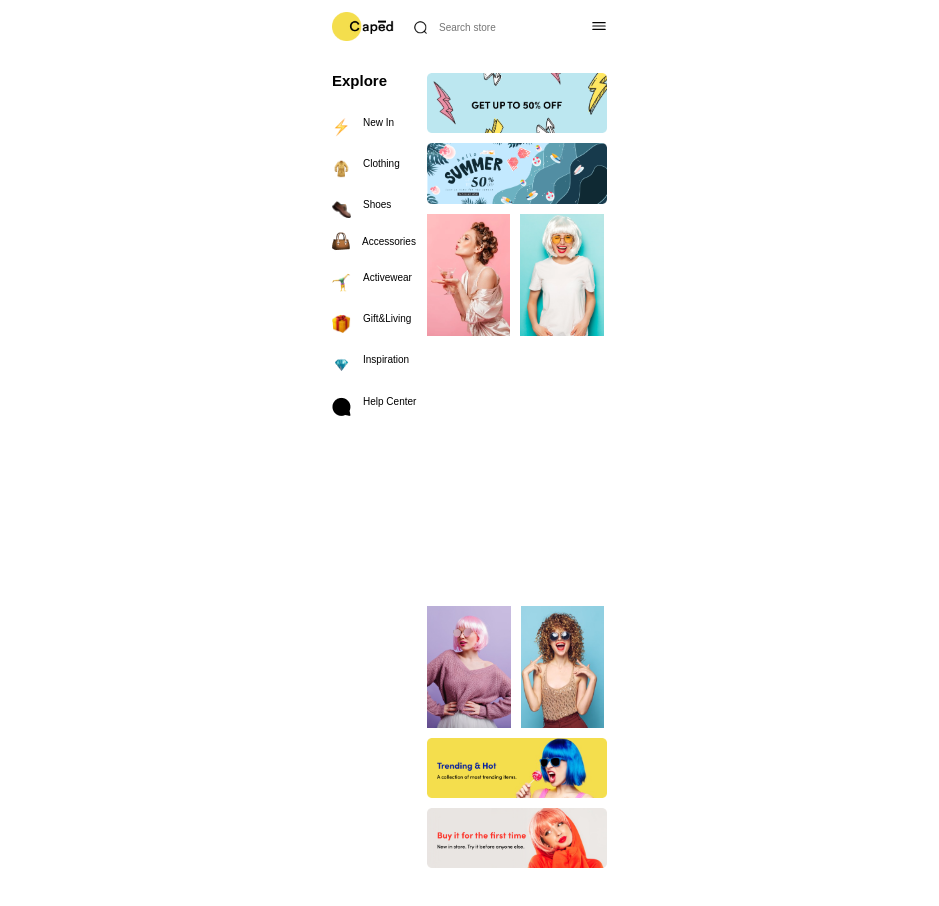
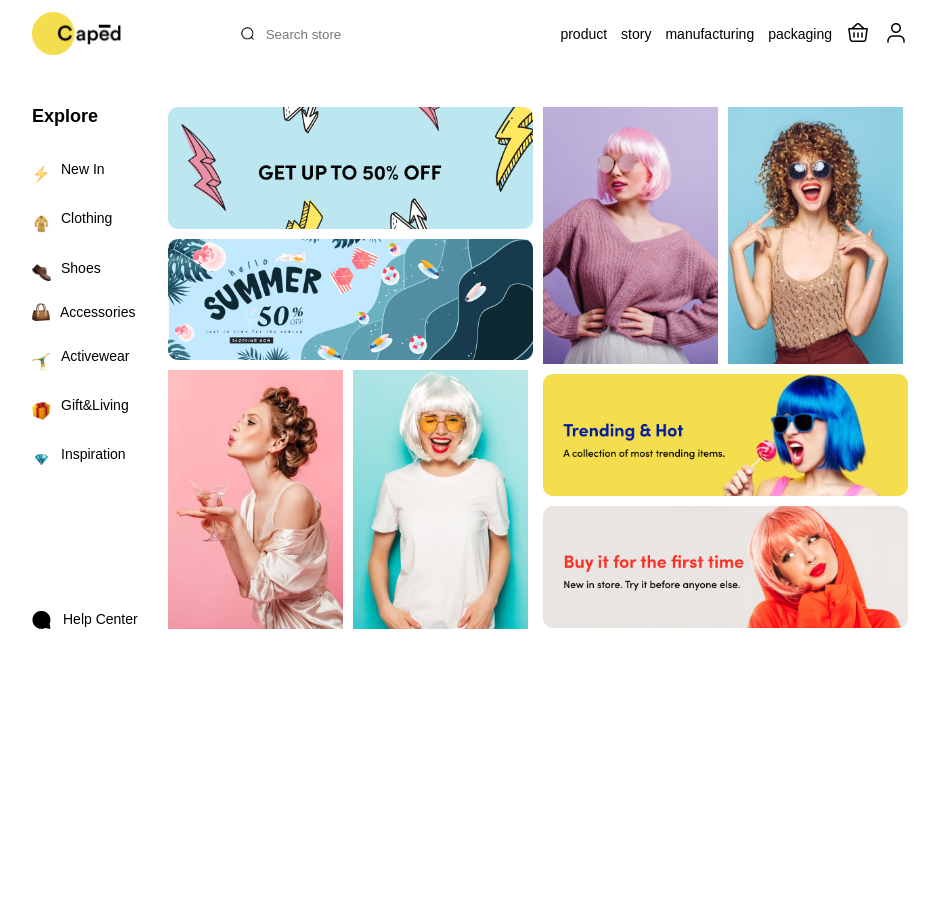
Before and after one commit to Janussz/Wigs-Ecommerce, a plain HTML site: page index.html in a window 1280 px wide. Shown: the whole page, without its empty margins (170-1109 px from the left). After the commit the page ends 800 px from the top, so only its background shows below. Drawn offline with nearby package versions, Linux system fonts and the light colour scheme; a web font is replaced by a local one.

Commit message:
fixing picture positioning

```diff
--- a/index.html
+++ b/index.html
@@ -21,6 +21,7 @@
 		<title>Wigs-Ecommerce</title>
 	</head>
 	<body>
+		<div class="container">
 			<header class="header">
 				<a href="#">
 					<img src="Img/Group 1.png" alt="logo" class="logo" />
@@ -40,7 +41,9 @@
 						<li class="nav__list__item"><a href="">manufacturing</a></li>
 						<li class="nav__list__item"><a href="">packaging</a></li>
 						<li class="nav__list__item">
-						<a href="#"> <img src="img/basket.png" alt="shoping baskeet" /></a>
+							<a href="#">
+								<img src="img/basket.png" alt="shoping baskeet"
+							/></a>
 						</li>
 						<li class="nav__list__item">
 							<a href="#"> <img src="img/person.png" alt="person icon" /></a>
@@ -51,31 +54,34 @@
 					<ion-icon class="icon__mobile__nav" name="menu-outline"></ion-icon>
 				</button>
 			</header>
+
 			<main class="main">
 				<section class="menu">
-				<h1 class="menu__header">Explore</h1>
 					<ul class="menu__list">
 						<li class="menu__list__item">
+							<h1 class="menu__header">Explore</h1>
+						</li>
+						<li class="menu__list__item">
 							<img
+								class="menu__img"
 								src="Img/menu/image 15.png"
 								alt="lighting icon"
-							class="menu__img"
 							/>
 							<a href="#" class="menu__name">New In</a>
 						</li>
 						<li class="menu__list__item">
 							<img
+								class="menu__img"
 								src="Img/menu/image 9.png"
 								alt="clothing icon"
-							class="menu__img"
 							/>
 							<a href="#" class="menu__name">Clothing</a>
 						</li>
 						<li class="menu__list__item">
 							<img
+								class="menu__img"
 								src="Img/menu/image 8.png"
 								alt="shoe ionicons"
-							class="menu__img"
 							/>
 							<a href="#" class="menu__name">Shoes</a>
 						</li>
@@ -85,80 +91,88 @@
 						</li>
 						<li class="menu__list__item">
 							<img
+								class="menu__img"
 								src="Img/menu/image 6.png"
 								alt="excersizing person icon"
-							class="menu__img"
 							/>
 							<a href="#" class="menu__name">Activewear</a>
 						</li>
 						<li class="menu__list__item">
 							<img
+								class="menu__img"
 								src="Img/menu/image 4.png"
 								alt="gift box icon"
-							class="menu__img"
 							/>
 							<a href="Img/menu/image 4.png" class="menu-name">Gift&Living</a>
 						</li>
 						<li class="menu__list__item">
 							<img
+								class="menu__img"
 								src="Img/menu/image 5.png"
 								alt="dimond icon"
-							class="menu__img"
 							/>
 							<a href="#" class="menu-name">Inspiration</a>
 						</li>
-					<li class="menu__list__item">
-						<img
-							src="Img/menu/Vector.png"
-							alt="conversioning cloud icon"
-							class="menu__img"
-						/>
-						<a href="#" class="menu__name">Help Center</a>
-					</li>
 					</ul>
+
+					<figure class="menu__help">
+						<img src="Img/menu/Vector.png" alt="conversion cloud icon" />
+						<a href="#">Help Center</a>
+					</figure>
 				</section>
+
 				<section class="cards">
 					<div class="cards__block">
 						<div class="first__block">
-						<img src="Img/W1.png" alt="promo picture" class="card__horizont" />
 							<img
+								class="card__horizont"
+								src="Img/W1.png"
+								alt="promo picture"
+							/>
+							<img
+								class="card__horizont"
 								src="Img/Mask Group.png"
 								alt="promo picture"
-							class="card__horizont"
 							/>
 						</div>
 						<div class="second__block">
 							<img
+								class="card__vertical"
 								src="Img/image 35.png"
 								alt=" woman on red"
-							class="card__vertical"
 							/>
 							<img
+								class="card__vertical"
 								src="Img/image 36.png"
 								alt="smailing woman"
-							class="card__vertical"
 							/>
 						</div>
 					</div>
 					<div class="cards__block">
 						<div class="second__block">
 							<img
+								class="card__vertical"
 								src="Img/image 33.png"
 								alt="woman in pink glasses "
-							class="card__vertical"
 							/>
 							<img
+								class="card__vertical"
 								src="Img/image 34.png"
 								alt="woman in black glasses"
-							class="card__vertical"
 							/>
 						</div>
+
 						<div class="first__block">
-						<img src="Img/W5.png" alt="trending items" class="card__horizont" />
-						<img src="Img/W6.png" alt="new in store" class="card__horizont" />
+							<img
+								class="card__horizont"
+								src="Img/W5.png"
+								alt="trending items"
+							/>
+							<img class="card__horizont" src="Img/W6.png" alt="new in store" />
 						</div>
 					</div>
 				</section>
 			</main>
+		</div>
 	</body>
 </html>
--- a/style.css
+++ b/style.css
@@ -10,11 +10,9 @@ html {
 
 body {
 	font-family: "sofiapro", sans-serif;
-	max-width: 30rem;
+	font-size: 12px;
 	line-height: 1;
 	font-weight: 400;
-	padding: 1.2rem 1.2rem;
-	margin: 0 auto;
 }
 
 ul {
@@ -26,6 +24,12 @@ a {
 	color: currentColor;
 }
 
+.container {
+	max-width: 40rem;
+	padding: 1.2rem 1.2rem;
+	margin: 0 auto;
+}
+
 /* ************************** */
 /* Nav section */
 /* ************************** */
@@ -34,11 +38,12 @@ a {
 	display: flex;
 	align-items: center;
 	justify-content: space-between;
-	margin-bottom: 3rem;
+
+	margin-bottom: 5rem;
 }
 
 .logo {
-	width: 6.2rem;
+	width: 8rem;
 }
 
 .search {
@@ -54,12 +59,11 @@ a {
 
 .search__window {
 	border: none;
-	font-size: 1rem;
+	/* font-size: 12px; */
 }
 
 .nav__container {
 	display: none;
-	margin: 0 auto;
 }
 
 .btn__mobile__nav {
@@ -79,23 +83,31 @@ a {
 
 .main {
 	display: flex;
-	gap: 1rem;
+	justify-content: space-between;
+	gap: 3rem;
+}
+
+.menu {
+	display: flex;
+	flex-direction: column;
+	justify-content: space-between;
+	flex-shrink: 0;
 }
 
 .menu__header {
-	margin-bottom: 2rem;
+	font-size: 1.6rem;
 }
 
 .menu__list__item {
 	display: flex;
 	align-items: center;
-	gap: 1.2rem;
-	margin-bottom: 1.2rem;
+	gap: 1rem;
+	margin-bottom: 2rem;
 	color: #000;
 }
 
-.menu__list__item:last-child {
-	justify-items: end;
+.menu__list__item:first-child {
+	margin-bottom: 3rem;
 }
 
 .menu__img {
@@ -103,34 +115,91 @@ a {
 	margin-top: 1rem;
 }
 
+.menu__help {
+	display: flex;
+	align-items: center;
+	gap: 1.2rem;
+
+	color: #000;
+}
+
 .cards {
-	max-width: 27rem;
 	display: flex;
 	flex-direction: column;
+	flex-grow: 1;
 	gap: 1rem;
-	margin: 0 auto;
 }
 
 .cards__block {
 	display: flex;
 	flex-direction: column;
-	align-items: center;
-
-	max-width: 18rem;
+	flex-basis: content;
+	justify-content: stretch;
 	gap: 1rem;
 }
 
 .first__block {
 	display: flex;
 	flex-direction: column;
+	justify-content: stretch;
 	gap: 1rem;
-	width: 100%;
 }
 
 .second__block {
+	max-width: 48%;
 	display: flex;
 	gap: 1rem;
-	width: 100%;
-	height: 23.5%;
-	margin: 0 auto;
 }
+
+.card__vertical {
+	max-width: 100%;
+	align-self: stretch;
+}
+
+.card__horizont {
+	max-width: 100%;
+	height: auto;
+}
+
+@media (min-width: 700px) {
+	.container {
+		max-width: 70rem;
+	}
+
+	.cards {
+		flex-direction: row;
+	}
+}
+
+@media (min-width: 900px) {
+	body {
+		font-size: 14px;
+	}
+
+	.logo {
+		width: 9rem;
+	}
+
+	.container {
+		max-width: 90rem;
+	}
+
+	.btn__mobile__nav {
+		display: none;
+	}
+
+	.nav__container {
+		display: inline-block;
+	}
+
+	.nav__list {
+		display: flex;
+		flex-direction: row;
+		align-items: center;
+		gap: 1.4rem;
+	}
+
+	.menu__header {
+		font-size: 1.8rem;
+	}
+}
```
Lines whose indentation alone changed are shown as unchanged.
